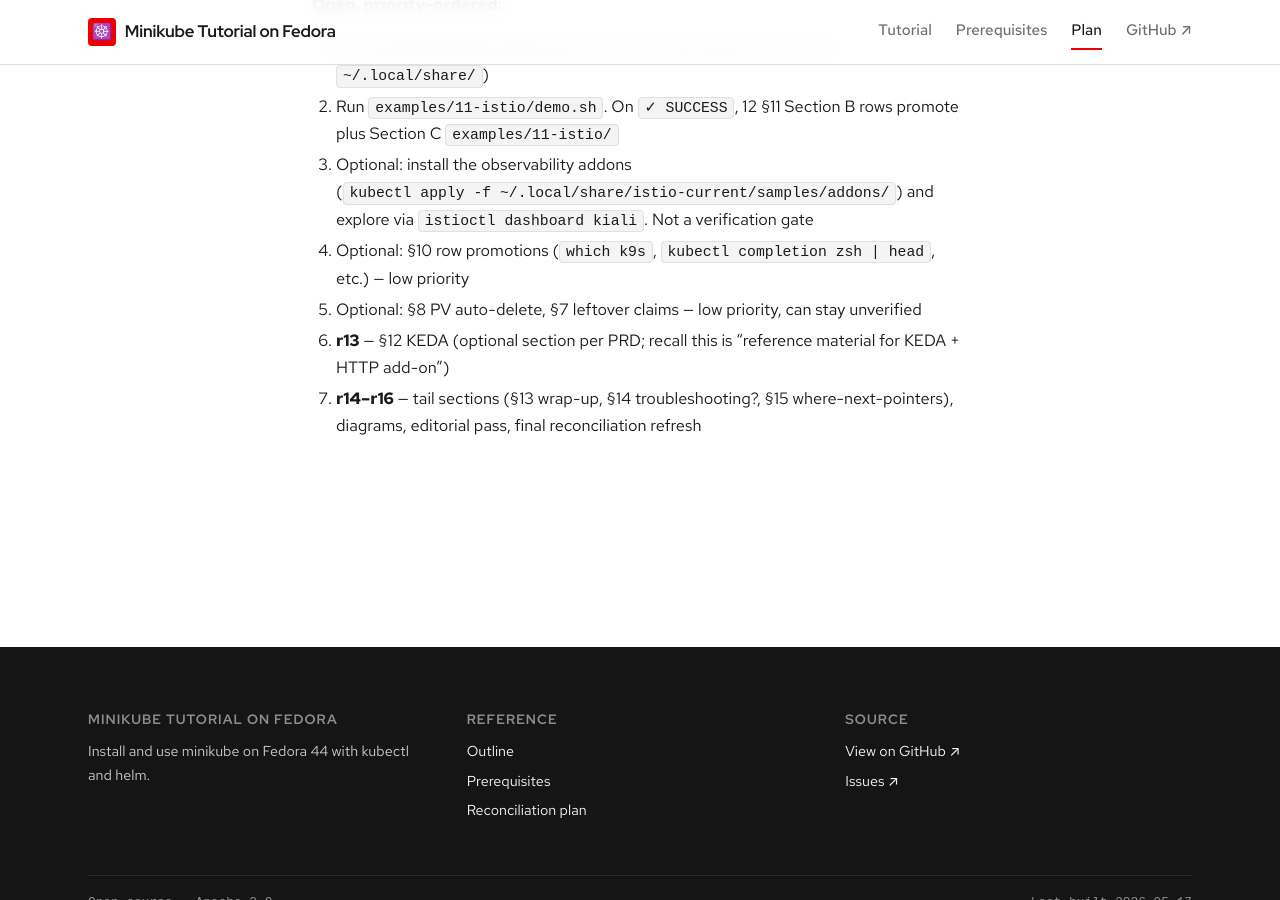
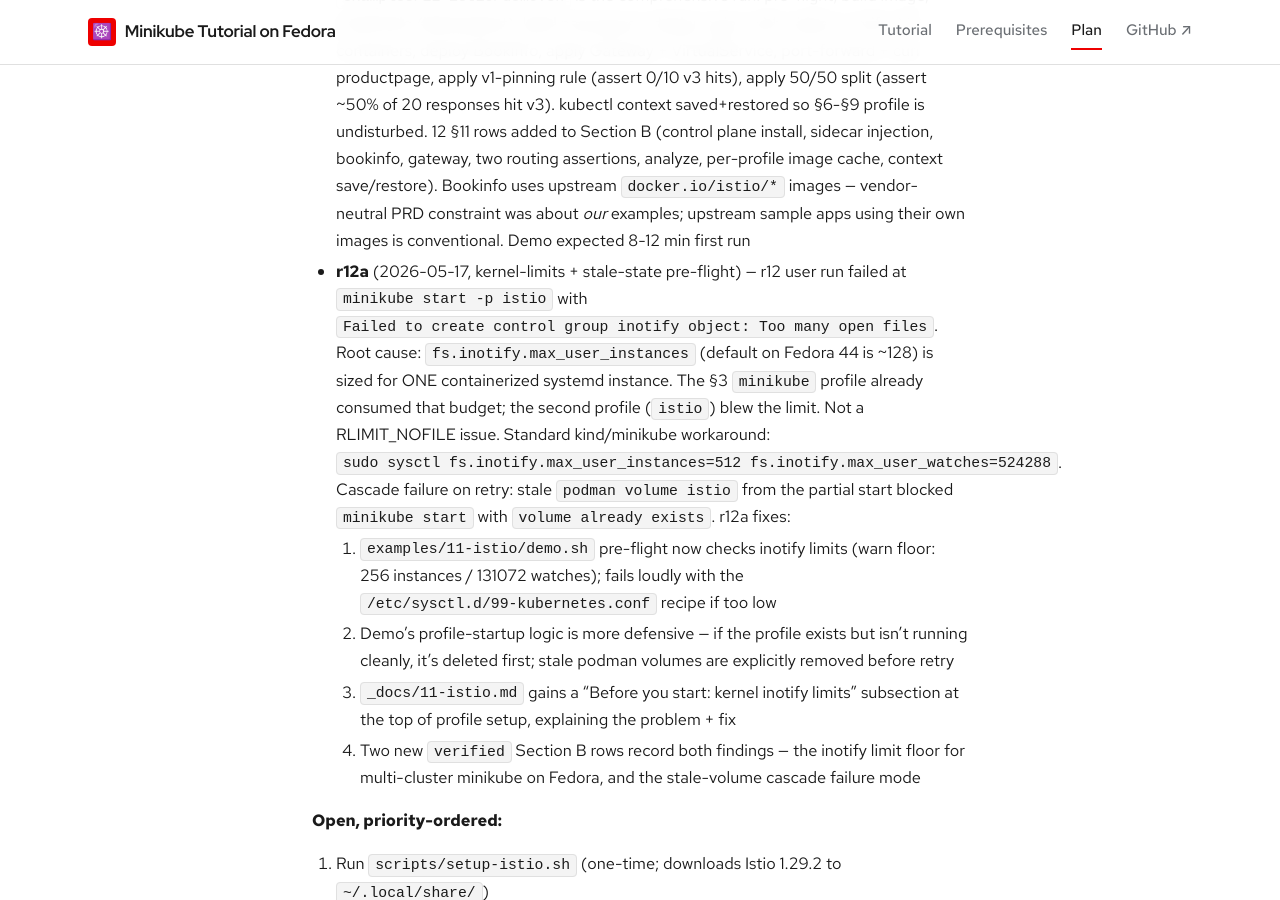
Before and after one commit to patterncatalyst/minikube-on-fedora, a Jekyll site: the page built from _plans/reconciliation-plan.md, in a window 1280 px wide and 900 px high, scrolled down 16904 px. Built offline with Jekyll 4.4.1, drawn with Linux system fonts in a browser that asks for light colours; some web fonts are replaced; some of the changed text lies outside the part shown.

Commit message:
fix(§11): pre-flight inotify check + defensive stale-state cleanup before minikube start

```diff
--- a/_plans/reconciliation-plan.md
+++ b/_plans/reconciliation-plan.md
@@ -129,7 +129,9 @@
 | unverified              | `k9s` installs cleanly via `sudo dnf install -y k9s` on Fedora 44 | §10 | r11 prose claim; verifiable in seconds with `which k9s && k9s version` |
 | unverified              | `tmux` installs cleanly via `sudo dnf install -y tmux` on Fedora 44 | §10 | r11 prose claim |
 | unverified              | Pulsar's `.rpm` from pulsar-edit.dev installs cleanly on Fedora 44 with YAML highlighting working out of the box | §10 | r11 prose claim; the author's working setup |
-| unverified              | A dedicated `istio` minikube profile with `--memory=6g --cpus=4 --rootless=true --container-runtime=containerd` starts cleanly on Fedora 44 | §11 | r12 prose claim; promote when `examples/11-istio/demo.sh` passes |
+| **verified (Fedora 44)** | Running a SECOND minikube profile on Fedora 44 requires `fs.inotify.max_user_instances` ≥ 256 (and `max_user_watches` ≥ 131072); defaults are sized for one cluster. Symptom of too-low: `Failed to create control group inotify object: Too many open files` from the cluster container during `minikube start` | §1, §11 | r12 user run: §11 `minikube start -p istio` failed with the exact error above; raising via `/etc/sysctl.d/99-kubernetes.conf` resolves. r12a's demo pre-flight checks these values |
+| **verified (Fedora 44)** | A failed `minikube start -p <profile>` can leave a stale `podman volume <profile>` artifact that causes the retry to fail with `volume already exists` | §11 | r12 user run: first start failed (inotify); retry hit `Error: volume with name istio already exists`. r12a demo pre-flight cleans stale volumes before retry via `minikube delete -p <profile>` + `podman volume rm <profile>` |
+| unverified              | A dedicated `istio` minikube profile with `--memory=6g --cpus=4 --rootless=true --container-runtime=containerd` starts cleanly on Fedora 44 | §11 | r12 prose claim; r12a fixes the inotify + stale-volume issues; promote when `examples/11-istio/demo.sh` passes |
 | unverified              | `scripts/setup-istio.sh` downloads + extracts Istio 1.29.2 and installs istioctl to `~/.local/bin/` | §11 | r12 setup script claim |
 | unverified              | `istioctl install --set profile=demo -y` brings up istiod + ingressgateway + egressgateway within 60s | §11 | r12 demo claim |
 | unverified              | Labeling `default` namespace `istio-injection=enabled` causes new Pods to be sidecar-injected (`READY 2/2`) | §11 | r12 demo claim; the central mesh-injection mechanism |
@@ -443,6 +445,33 @@
   `docker.io/istio/*` images — vendor-neutral PRD constraint
   was about *our* examples; upstream sample apps using their own
   images is conventional. Demo expected 8-12 min first run
+- **r12a** (2026-05-17, kernel-limits + stale-state pre-flight)
+  — r12 user run failed at `minikube start -p istio` with
+  `Failed to create control group inotify object: Too many open
+  files`. Root cause: `fs.inotify.max_user_instances` (default
+  on Fedora 44 is ~128) is sized for ONE containerized systemd
+  instance. The §3 `minikube` profile already consumed that
+  budget; the second profile (`istio`) blew the limit. Not a
+  RLIMIT_NOFILE issue. Standard kind/minikube workaround:
+  `sudo sysctl fs.inotify.max_user_instances=512
+  fs.inotify.max_user_watches=524288`. Cascade failure on
+  retry: stale `podman volume istio` from the partial start
+  blocked `minikube start` with `volume already exists`. r12a
+  fixes:
+  1. `examples/11-istio/demo.sh` pre-flight now checks inotify
+     limits (warn floor: 256 instances / 131072 watches); fails
+     loudly with the `/etc/sysctl.d/99-kubernetes.conf` recipe
+     if too low
+  2. Demo's profile-startup logic is more defensive — if the
+     profile exists but isn't running cleanly, it's deleted
+     first; stale podman volumes are explicitly removed before
+     retry
+  3. `_docs/11-istio.md` gains a "Before you start: kernel
+     inotify limits" subsection at the top of profile setup,
+     explaining the problem + fix
+  4. Two new `verified` Section B rows record both findings —
+     the inotify limit floor for multi-cluster minikube on
+     Fedora, and the stale-volume cascade failure mode
 
 **Open, priority-ordered:**
 
```
Also changed, not shown: _docs/11-istio.md (+39 -0 lines), 1 other file.
